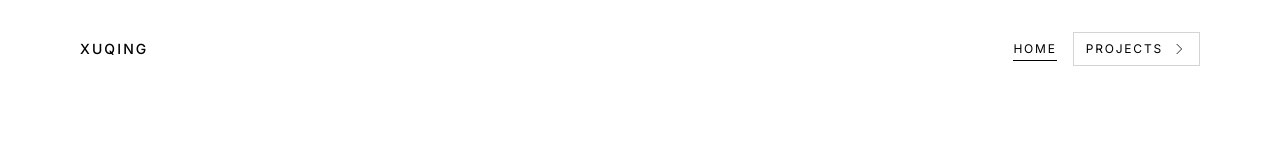
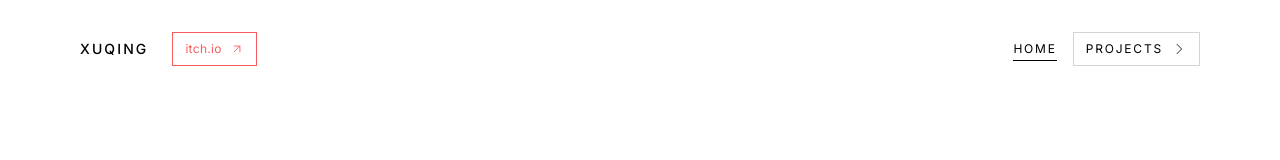
Before and after one commit to sunnyyan991/xuqing, a Vue app: page / in a window 1280 px wide. Shown: the top 160 px of the page. Built offline with nearby package versions, Linux system fonts and the light colour scheme.

Commit message:
Add itch.io link beside portfolio logo

```diff
--- a/src/components/TheHeader.vue
+++ b/src/components/TheHeader.vue
@@ -58,7 +58,8 @@ watch(
         : 'bg-transparent py-8'
     ]"
   >
-    <nav class="content-container flex items-center justify-between">
+    <nav class="content-container flex flex-wrap items-center justify-between gap-x-4 gap-y-3">
+      <div class="flex items-center gap-3 md:gap-6">
         <RouterLink
             to="/"
             class="text-sm tracking-[0.15em] uppercase font-medium hover:opacity-60 transition-opacity duration-300"
@@ -67,7 +68,21 @@ watch(
           Xuqing
         </RouterLink>
 
-      <div class="flex items-center gap-4">
+        <a
+            href="https://gu0za.itch.io/"
+            target="_blank"
+            rel="noopener noreferrer"
+            aria-label="View my projects on itch.io (opens in a new tab)"
+            class="inline-flex items-center gap-2 whitespace-nowrap px-3 py-2 text-xs tracking-wide border border-[#FA5C5C] text-[#FA5C5C] hover:bg-[#FA5C5C] hover:text-white focus-visible:outline focus-visible:outline-2 focus-visible:outline-offset-4 focus-visible:outline-[#FA5C5C] transition-colors duration-300"
+        >
+          itch.io
+          <svg class="w-3.5 h-3.5" fill="none" stroke="currentColor" viewBox="0 0 24 24" aria-hidden="true">
+            <path stroke-linecap="round" stroke-linejoin="round" stroke-width="1.5" d="M7 17L17 7M7 7h10v10"/>
+          </svg>
+        </a>
+      </div>
+
+      <div class="ml-auto flex items-center gap-2 sm:gap-4">
         <RouterLink
             to="/"
             class="nav-link"
```
Lines whose indentation alone changed are shown as unchanged.
